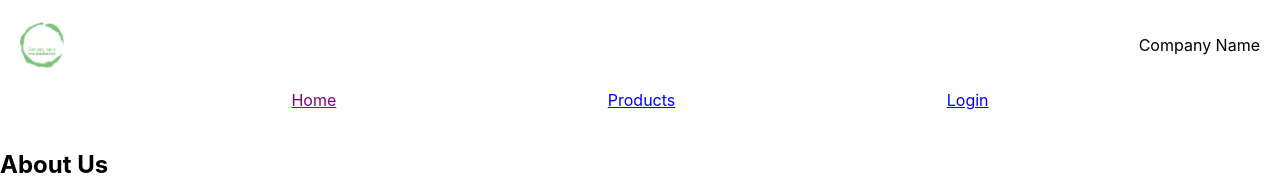
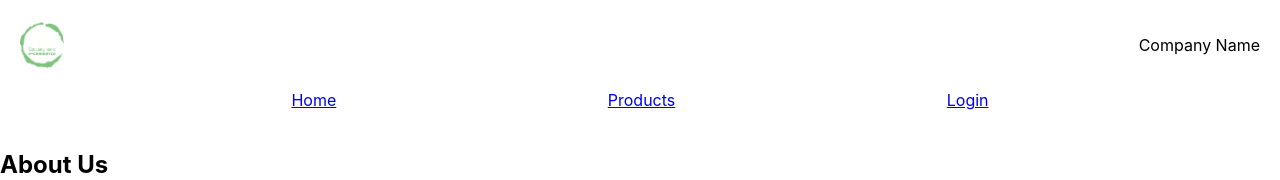
Before and after one commit to tahmeedm/Ass.4, a React (Create React App) app in the folder my-ecommerce-app/: page / in a window 1280 px wide. Shown: the top 180 px of the page. Built offline with nearby package versions, Linux system fonts and the light colour scheme.

Commit message:
Change header

```diff
--- a/my-ecommerce-app/src/component/Header.js
+++ b/my-ecommerce-app/src/component/Header.js
@@ -2,12 +2,6 @@ import React from 'react';
 import { NavLink } from 'react-router-dom';
 
 const Header = () => {
-  const activeStyle = ({ isActive }) => {
-    return {
-      color: isActive ? 'purple' : 'blue',
-    };
-  };
-
   return (
     <header style={{ padding: '20px', display: 'flex', flexDirection: 'column', alignItems: 'center' }}>
       <div style={{ display: 'flex', justifyContent: 'space-between', alignItems: 'center', width: '100%' }}>
@@ -15,9 +9,9 @@ const Header = () => {
         <div>Company Name</div>
       </div>
       <nav style={{ marginTop: '20px', width: '100%', display: 'flex', justifyContent: 'space-evenly' }}>
-        <NavLink to="/" style={activeStyle}>Home</NavLink>
-        <NavLink to="/products" style={activeStyle}>Products</NavLink>
-        <NavLink to="/login" style={activeStyle}>Login</NavLink>
+        <NavLink to="/">Home</NavLink>
+        <NavLink to="/products">Products</NavLink>
+        <NavLink to="/login">Login</NavLink>
       </nav>
     </header>
   );
```
